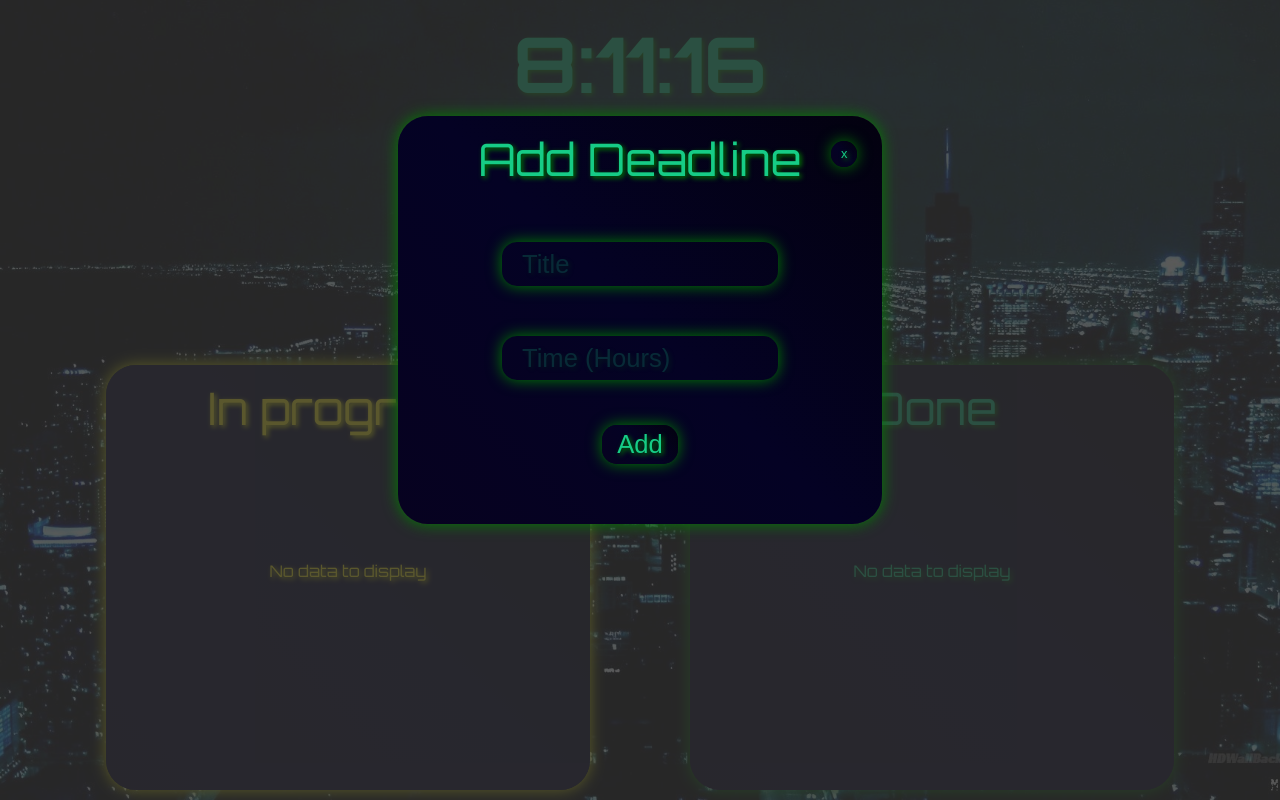
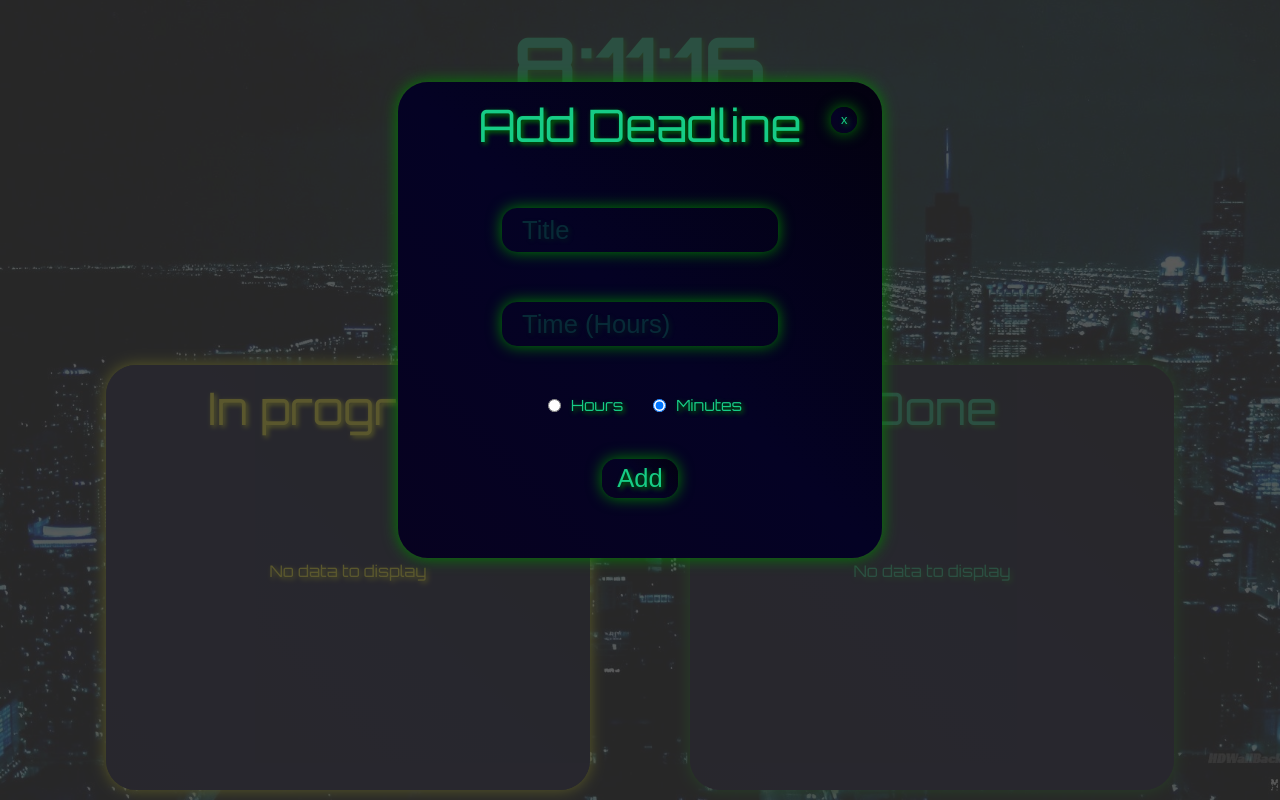
Before and after one commit to hffxx/todoApp, a React (Create React App) app: page / in a window 1280 px wide. Both pictures are taken after a click on the button "Add Deadline". Shown: the top 800 px of the page. Built offline with nearby package versions, Linux system fonts and the light colour scheme.

Commit message:
add: radio button hours/minutes

```diff
--- a/src/components/BoardListElement.js
+++ b/src/components/BoardListElement.js
@@ -53,11 +53,7 @@ const BoardListElement = ({ todo }) => {
   };
   const renderer = ({ formatted: { hours, minutes, seconds }, completed }) => {
     if (completed) {
-      return (
-        <span>{`${zeroPad(hours)}:${zeroPad(minutes)}:${zeroPad(
-          seconds
-        )}`}</span>
-      );
+      return null;
     } else {
       return (
         <span>
@@ -80,7 +76,8 @@ const BoardListElement = ({ todo }) => {
           onComplete={() => editSelectedItem(todoId, "Expired")}
         />
       )}
-      {todoStatus === "Expired" && "00:00:00"}
+      {todoStatus === "Expired" && "Time expired"}
+      {todoStatus === "Done" && "Done"}
       <div>
         {todoStatus === "In progress" && (
           <Button
--- a/src/components/Modal/ModalForm.js
+++ b/src/components/Modal/ModalForm.js
@@ -3,6 +3,7 @@ import { v4 as uuidv4 } from "uuid";
 import styled from "styled-components";
 import Input from "../Input";
 import Button from "../Button";
+import Radio from "../Radio";
 import { ApplicationContext } from "../../App";
 const StyledModal = styled.div`
   display: flex;
@@ -41,6 +42,7 @@ const ModalForm = ({ func }) => {
     <StyledModal>
       <Input placeholder="Title" func={setTodoTitle} />
       <Input placeholder="Time (Hours)" func={setTodoTime} />
+      <Radio />
       <Button text="Add " func={addTodo} placement="add-modal" />
     </StyledModal>
   );
--- /dev/null
+++ b/src/components/Radio.js
@@ -0,0 +1,48 @@
+import React from "react";
+import styled from "styled-components";
+
+const Wrapper = styled.div`
+  display: flex;
+  align-items: center;
+  justify-content: center;
+  font-size: 1.2vw;
+`;
+const Item = styled.div`
+  display: flex;
+  align-items: center;
+  padding: 10px;
+  height: 48px;
+  border-radius: 2px;
+`;
+const RadioButtonLabel = styled.label``;
+const RadioButton = styled.input`
+  margin: 10px;
+`;
+const Radio = () => {
+  return (
+    <Wrapper>
+      <Item>
+        <RadioButton
+          type="radio"
+          id="hours"
+          name="time"
+          value="hours"
+          checked
+        ></RadioButton>
+        <RadioButtonLabel for="hours">Hours</RadioButtonLabel>
+      </Item>
+      <Item>
+        <RadioButton
+          type="radio"
+          id="minutes"
+          name="time"
+          value="minutes"
+          checked
+        ></RadioButton>
+        <RadioButtonLabel for="hours">Minutes</RadioButtonLabel>
+      </Item>
+    </Wrapper>
+  );
+};
+
+export default Radio;
```
